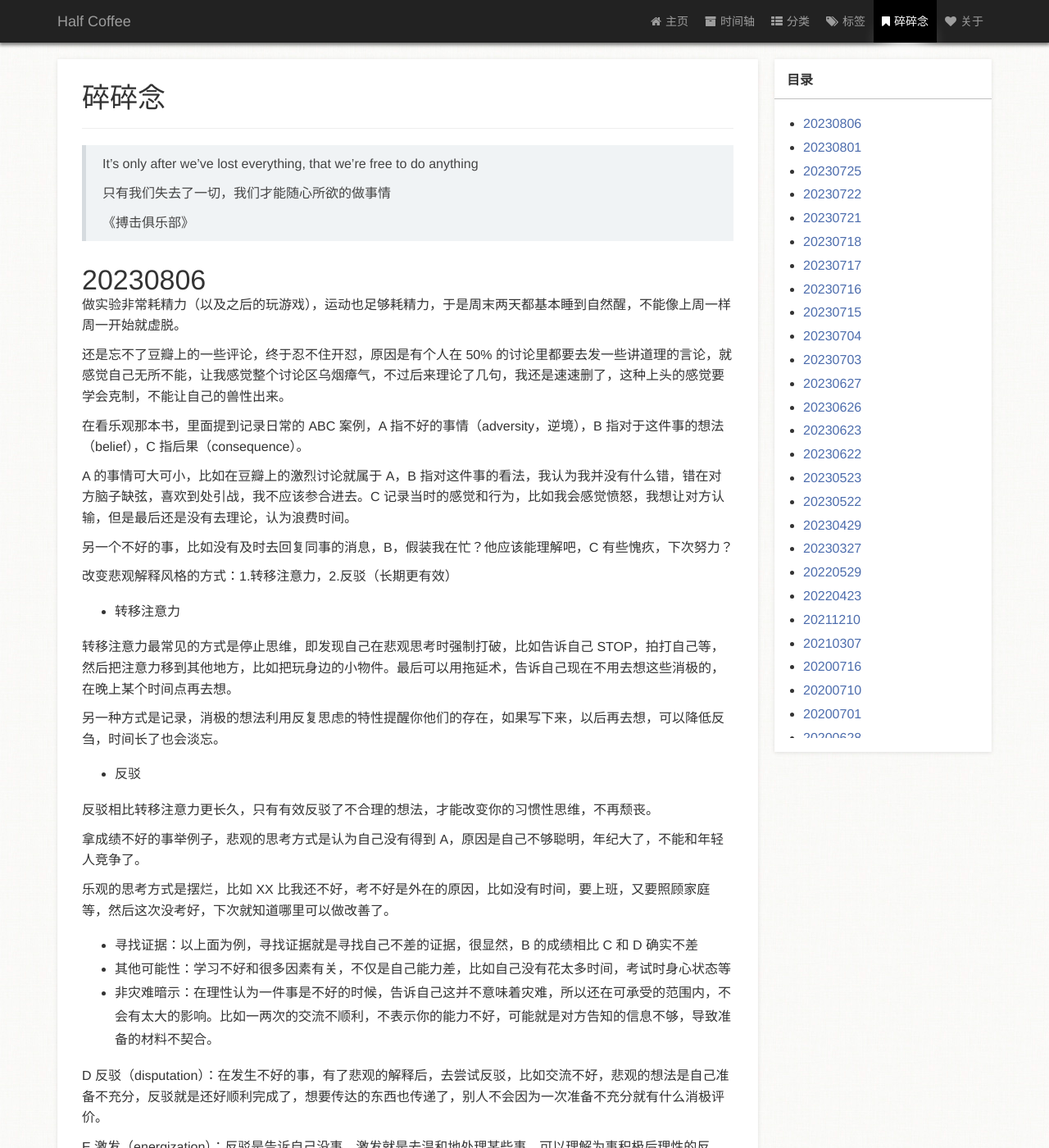
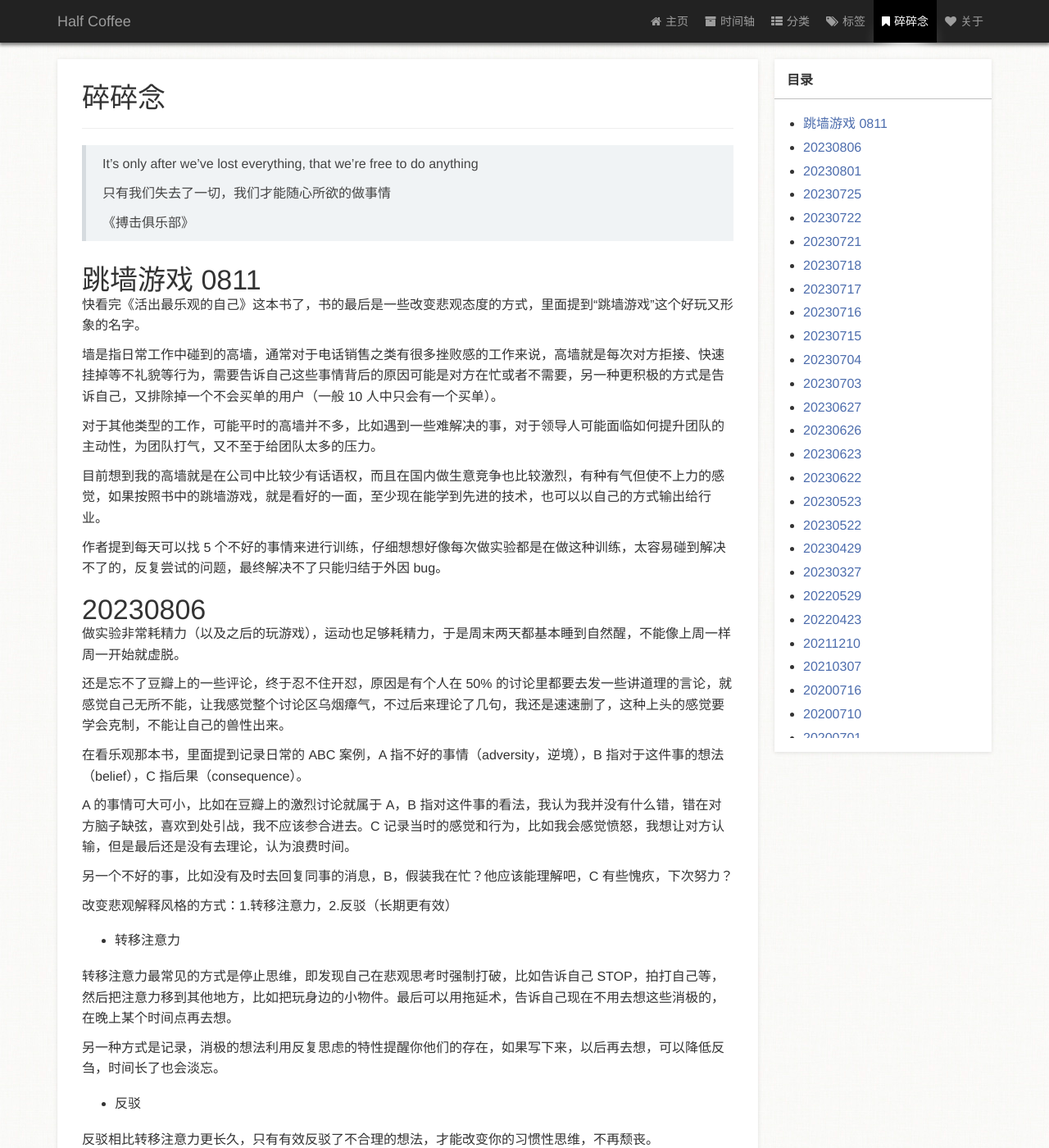
Before and after one commit to zm1990s/halfcoffee, a Jekyll site: the page built from page/3碎碎念.md, in a window 1280 px wide and 1400 px high. Shown: the whole window at 82% size. Built offline with Jekyll 4.4.1, drawn with Linux system fonts in a browser that asks for light colours; comment, search, counter and statistics services are not loaded; a style sheet for code colours, icons or effects is not loaded.

Commit message:
20230810

```diff
--- a/page/3碎碎念.md
+++ b/page/3碎碎念.md
@@ -13,6 +13,20 @@ type: page
 > 只有我们失去了一切，我们才能随心所欲的做事情
 >
 > 《搏击俱乐部》
+
+
+
+# 跳墙游戏 0811
+
+快看完《活出最乐观的自己》这本书了，书的最后是一些改变悲观态度的方式，里面提到“跳墙游戏”这个好玩又形象的名字。
+
+墙是指日常工作中碰到的高墙，通常对于电话销售之类有很多挫败感的工作来说，高墙就是每次对方拒接、快速挂掉等不礼貌等行为，需要告诉自己这些事情背后的原因可能是对方在忙或者不需要，另一种更积极的方式是告诉自己，又排除掉一个不会买单的用户（一般 10 人中只会有一个买单）。
+
+对于其他类型的工作，可能平时的高墙并不多，比如遇到一些难解决的事，对于领导人可能面临如何提升团队的主动性，为团队打气，又不至于给团队太多的压力。
+
+目前想到我的高墙就是在公司中比较少有话语权，而且在国内做生意竞争也比较激烈，有种有气但使不上力的感觉，如果按照书中的跳墙游戏，就是看好的一面，至少现在能学到先进的技术，也可以以自己的方式输出给行业。
+
+作者提到每天可以找 5 个不好的事情来进行训练，仔细想想好像每次做实验都是在做这种训练，太容易碰到解决不了的，反复尝试的问题，最终解决不了只能归结于外因 bug。
 
 # 20230806
 
```
